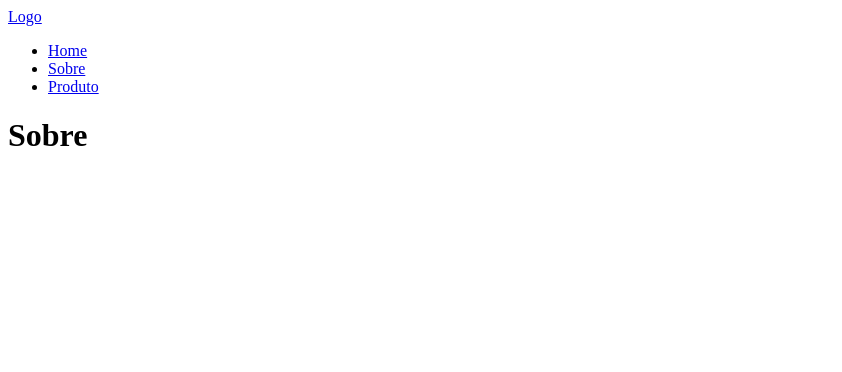
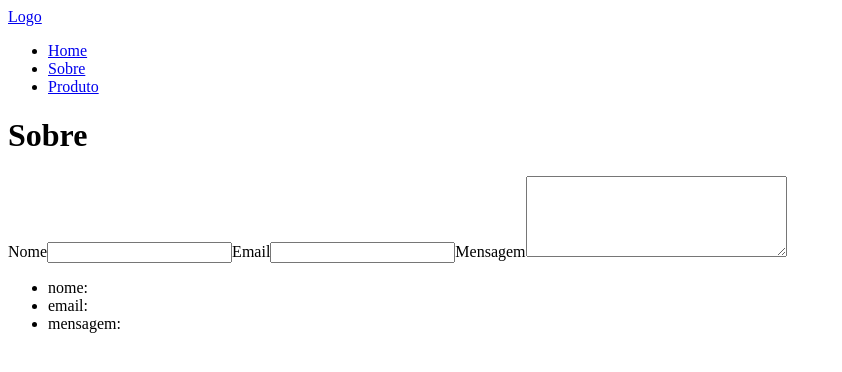
Before and after one commit to jeffersontk/EstudoDeReactJS, a React (Create React App) app in the folder meu-app/: page /sobre in a window 1280 px wide. Shown: the top 372 px of the page, without its empty margins (0-842 px from the left). Built offline with nearby package versions, Linux system fonts and the light colour scheme.

Commit message:
formulario react

```diff
--- a/meu-app/src/Pages/Sobre.jsx
+++ b/meu-app/src/Pages/Sobre.jsx
@@ -1,9 +1,50 @@
-import React from "react";
+import React, { useState } from "react";
 
 const Sobre = () => {
+  const [form, setForm] = useState({
+    nome: "",
+    email: "",
+    mensagem: ""
+  });
+  function handleChange(event) {
+    setForm({
+      ...form,
+      [event.target.id]: event.target.value
+    });
+  }
+
   return (
     <div>
       <h1>Sobre</h1>
+      <form action="">
+        <label htmlFor="nome">Nome</label>
+        <input
+          type="text"
+          id="nome"
+          value={form.nome}
+          onChange={handleChange}
+        />
+        <label htmlFor="email">Email</label>
+        <input
+          type="email"
+          id="email"
+          value={form.email}
+          onChange={handleChange}
+        />
+        <label htmlFor="mensagem">Mensagem</label>
+        <textarea
+          id="mensagem"
+          cols="30"
+          rows="5"
+          value={form.mensagem}
+          onChange={handleChange}
+        />
+      </form>
+      <ul>
+        <li>nome: {form.nome}</li>
+        <li>email: {form.email}</li>
+        <li>mensagem: {form.mensagem}</li>
+      </ul>
     </div>
   );
 };
```
